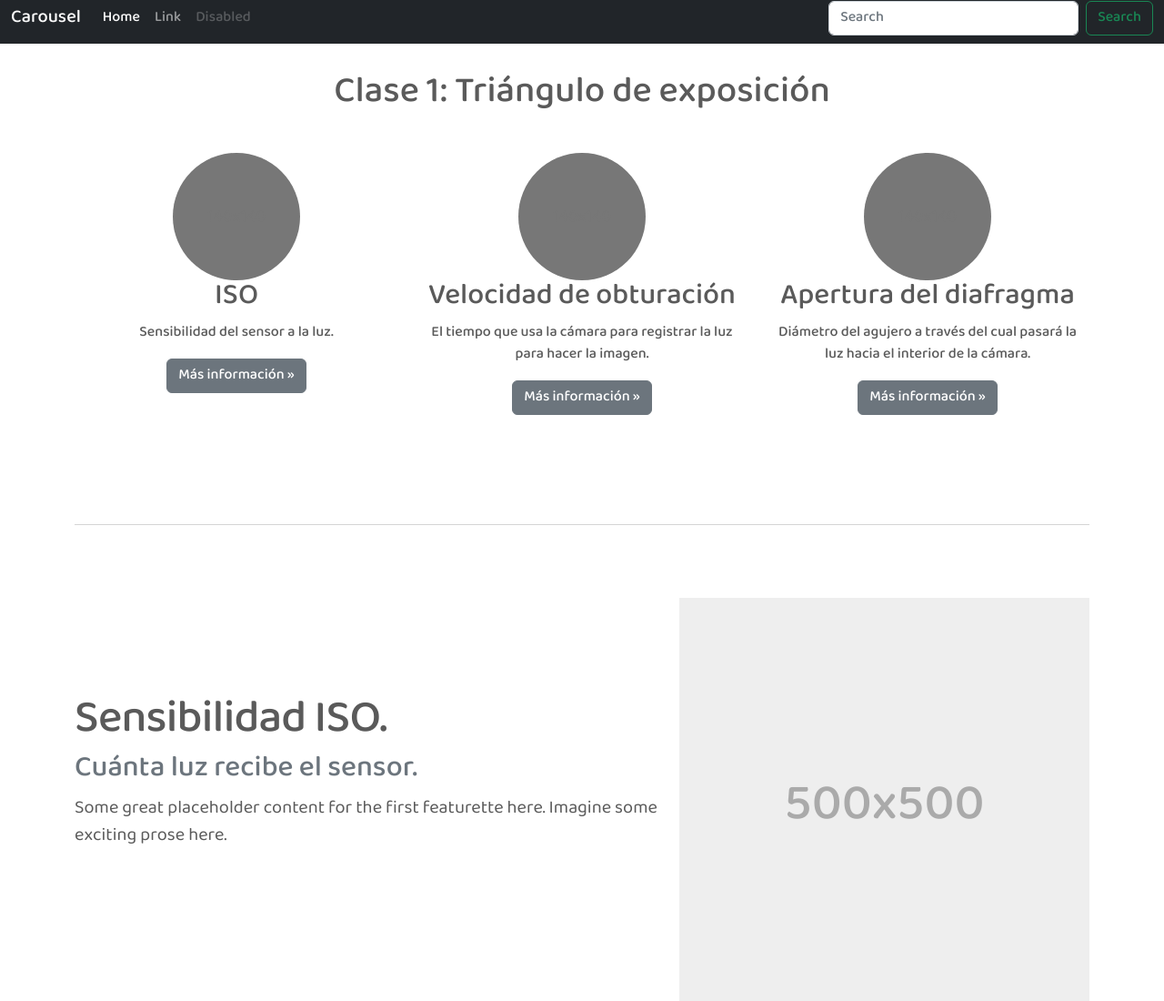
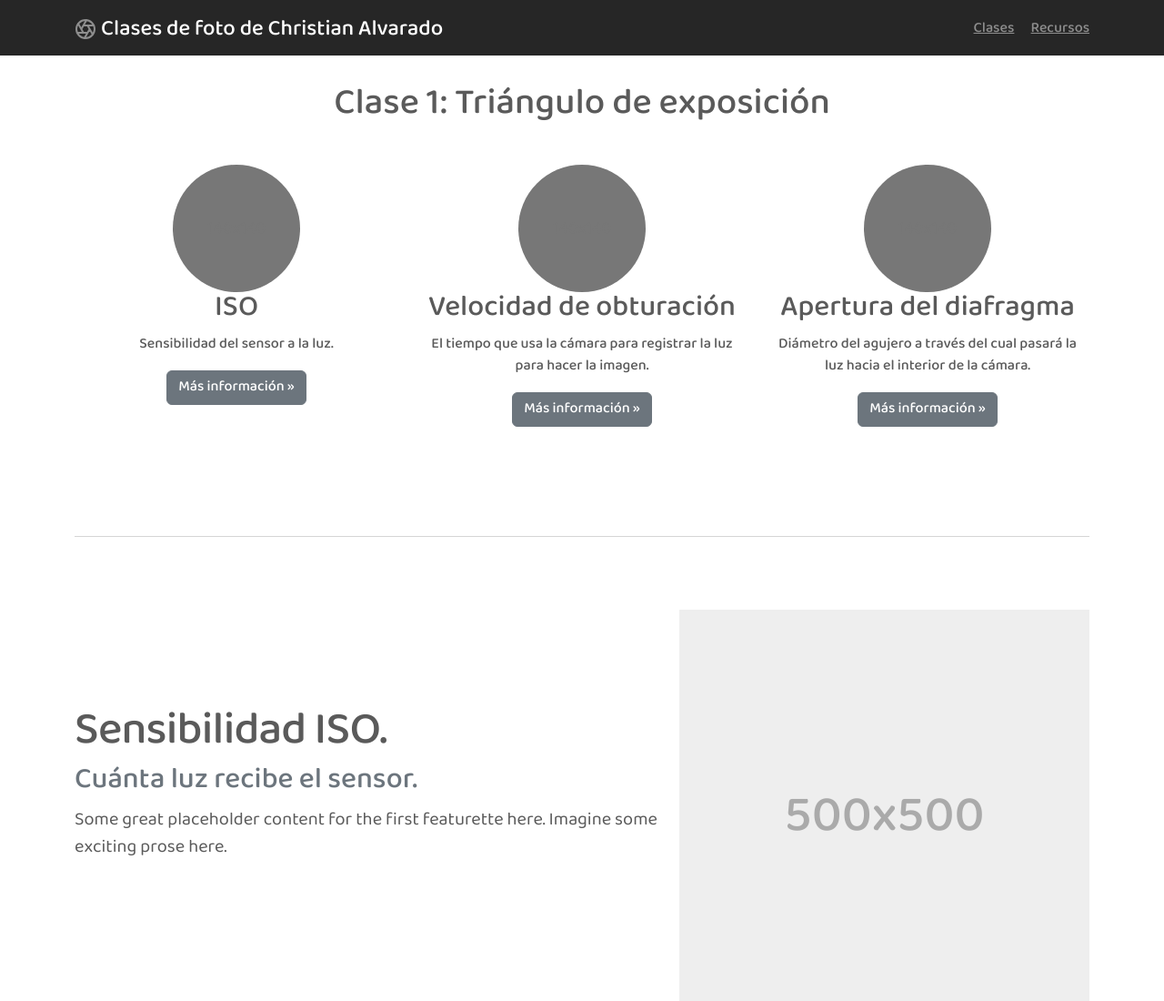
Before and after one commit to Adrik1137/ClasesDeFoto, a plain HTML site: page Clase1-TrianguloExposicion.html in a window 1280 px wide. Shown: the top 1100 px of the page at 91% size. Drawn offline with Linux system fonts and the light colour scheme.

Commit message:
Clase1 header cambiado

```diff
--- a/Clase1-TrianguloExposicion.html
+++ b/Clase1-TrianguloExposicion.html
@@ -8,6 +8,7 @@
     <!-- Bootstrap -->
     <link href="css/bootstrap.min.css" rel="stylesheet">
     <link href="css/custom.css" rel="stylesheet">
+    <link href="css/product.css" rel="stylesheet">
 
     <!-- Font Awesome -->
 	<link href="fonts/Font-Awesome/css/all.css" rel="stylesheet">
@@ -72,33 +73,18 @@
   </head>
   <body>
 
-<header>
-  <nav class="navbar navbar-expand-md navbar-dark fixed-top bg-dark">
-    <div class="container-fluid">
-      <a class="navbar-brand" href="#">Carousel</a>
-      <button class="navbar-toggler" type="button" data-bs-toggle="collapse" data-bs-target="#navbarCollapse" aria-controls="navbarCollapse" aria-expanded="false" aria-label="Toggle navigation">
-        <span class="navbar-toggler-icon"></span>
-      </button>
-      <div class="collapse navbar-collapse" id="navbarCollapse">
-        <ul class="navbar-nav me-auto mb-2 mb-md-0">
-          <li class="nav-item">
-            <a class="nav-link active" aria-current="page" href="#">Home</a>
-          </li>
-          <li class="nav-item">
-            <a class="nav-link" href="#">Link</a>
-          </li>
-          <li class="nav-item">
-            <a class="nav-link disabled">Disabled</a>
-          </li>
-        </ul>
-        <form class="d-flex" role="search">
-          <input class="form-control me-2" type="search" placeholder="Search" aria-label="Search">
-          <button class="btn btn-outline-success" type="submit">Search</button>
-        </form>
-      </div>
-    </div>
-  </nav>
-</header>
+    <header class="site-header sticky-top py-1">
+      <nav class="container d-flex flex-column flex-md-row justify-content-between">
+        <div class="name">
+            <svg xmlns="http://www.w3.org/2000/svg" width="24" height="24" fill="none" stroke="currentColor" stroke-linecap="round" stroke-linejoin="round" stroke-width="2" class="d-block mx-auto" role="img" viewBox="0 0 24 24"><title>Product</title><circle cx="12" cy="12" r="10"/><path d="M14.31 8l5.74 9.94M9.69 8h11.48M7.38 12l5.74-9.94M9.69 16L3.95 6.06M14.31 16H2.83m13.79-4l-5.74 9.94"/></svg>
+            <h2 class="fs-4">Clases de foto de Christian Alvarado</h2>
+        </div>
+        <div class="navbar-right">
+          <a class="py-2" href="#">Clases</a>
+          <a class="py-2" href="#">Recursos</a>
+        </div>
+      </nav>
+    </header>
 
 <main>
 
--- a/css/carousel.css
+++ b/css/carousel.css
@@ -3,7 +3,7 @@
 /* Padding below the footer and lighter body text */
 
 body {
-  padding-top: 3rem;
+  /*padding-top: 3rem;*/
   color: #5a5a5a;
 }
 
```
